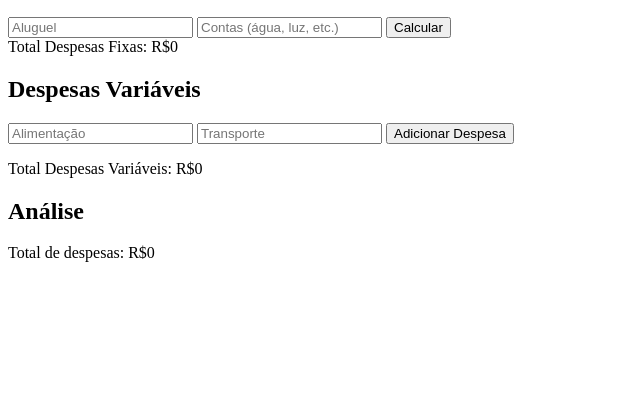
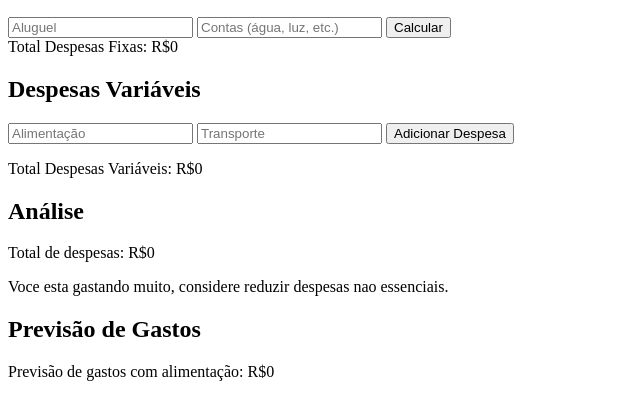
Before and after one commit to Ricardomjr-10/3-aplicativos-com-linguagem, a plain HTML site: page aplicativos/gerenciador/index.html in a window 1280 px wide. Shown: the part 110-530 px from the top of the page, without its empty margins (0-640 px from the left). Drawn offline with Linux system fonts and the light colour scheme.

Commit message:
create div analise

```diff
--- a/aplicativos/gerenciador/index.html
+++ b/aplicativos/gerenciador/index.html
@@ -28,7 +28,16 @@
     <div id="analise">
         <h2>Análise</h2>
         <div id="economia">Total de despesas: R$0</div>
-        <div id="dicas"></div>
+        <div id="dicas">
+            <p>Voce esta gastando muito, considere reduzir despesas nao essenciais.</p>
+        </div>
     </div>
+
+    <div id="previsao">
+        <h2>Previsão de Gastos</h2>
+        <div id="previsao-alimentacao">Previsão de gastos com alimentação: R$0</div>
+    </div>
+
+    <script src="app.js"></script>
 </body>
 </html>
```
